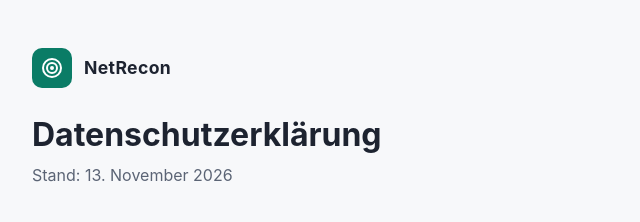
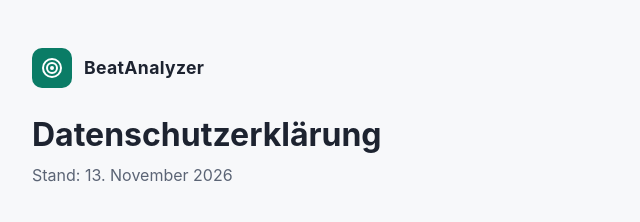
Before and after one commit to bodacoda/beatanalyzer-privacy, a plain HTML site: page index.html in a window 1280 px wide. Shown: the top 222 px of the page, 244-884 px from the left. Drawn offline with Linux system fonts and the light colour scheme.

Commit message:
Update index.html

```diff
--- a/index.html
+++ b/index.html
@@ -98,7 +98,7 @@
           <circle cx="12" cy="12" r="9"/><circle cx="12" cy="12" r="5"/><circle cx="12" cy="12" r="1"/>
         </svg>
       </div>
-      NetRecon
+      BeatAnalyzer
     </div>
     <h1>Datenschutzerklärung</h1>
     <p class="meta">Stand: 13. November 2026</p>
```
